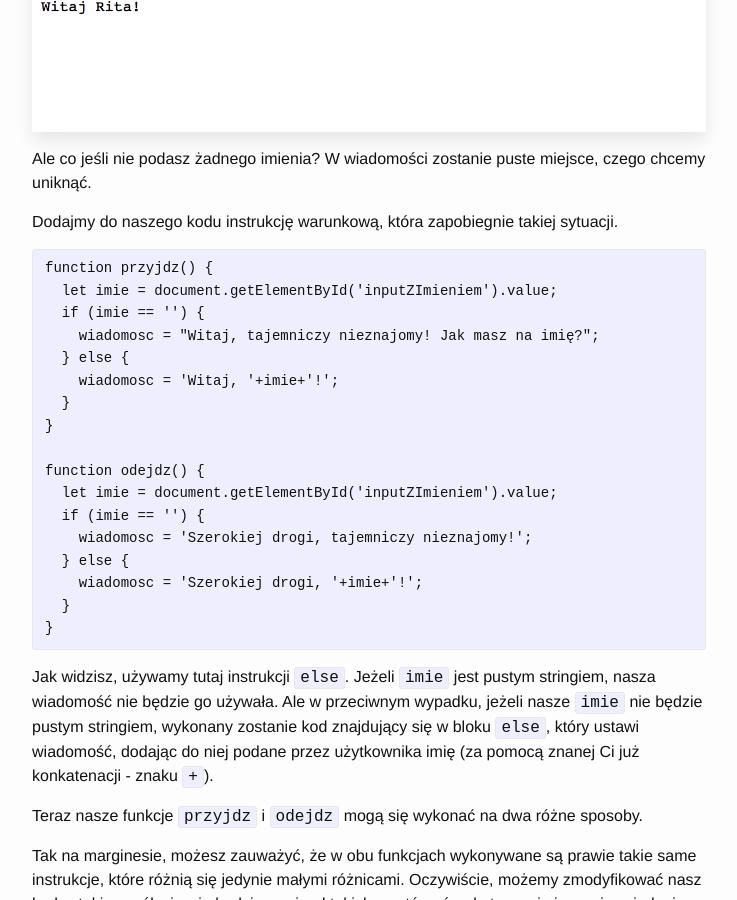
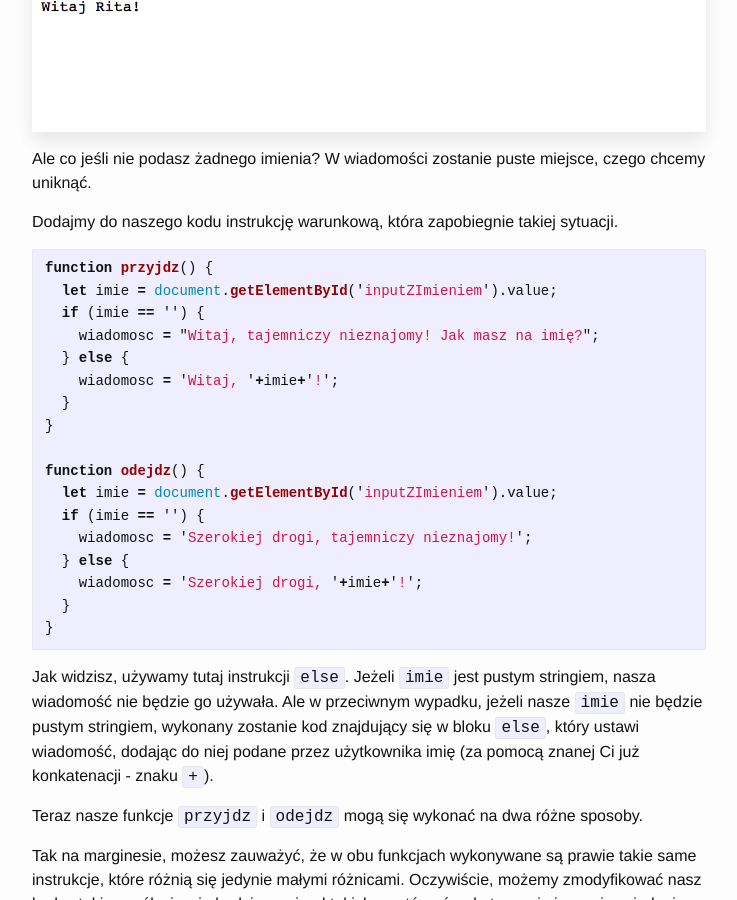
Before and after one commit to doITforAlex/JavaScript, a Jekyll site: the page built from _steps/step4-instrukcje-warunkowe.md, in a window 1280 px wide and 900 px high, scrolled down 1610 px. Shown: the whole window, without its empty margins (411-1148 px from the left). Built offline with Jekyll 4.4.1, drawn with Linux system fonts in a browser that asks for light colours; nearby versions of some CDN libraries; some of the changed text lies outside the part shown.

Commit message:
lowercase language name in code block

````diff
--- a/_steps/step4-instrukcje-warunkowe.md
+++ b/_steps/step4-instrukcje-warunkowe.md
@@ -67,7 +67,7 @@ Ale co jeśli nie podasz żadnego imienia? W wiadomości zostanie puste miejsce,
 
 Dodajmy do naszego kodu instrukcję warunkową, która zapobiegnie takiej sytuacji.
 
-```JavaScript
+```javascript
 function przyjdz() {
   let imie = document.getElementById('inputZImieniem').value;
   if (imie == '') {
@@ -151,7 +151,7 @@ Tak samo jak w przypadku operatora `&&`, używając operatora `||` możesz łąc
 
 W przeciwieństwie do operatorów `&&` i `||`, negacja logiczna umieszczana jest przed wyrażeniem, żeby odwrócić jego wartość logiczną (z `true` na `false` albo z `false` na `true`).
 
-```JavaScript
+```javascript
 if (!zgodaUzytkownika) {
 
 }
@@ -171,7 +171,7 @@ I tak, przykładowo, załóżmy, że chcemy stworzyć formularz, w którym:
 
 Poniższe wyrażenie `if` nie działa jednak do końca tak, jak byśmy chcieli.
 
-```JavaScript
+```javascript
 if (wiek >= 18 || zgodaRodzica && zgodaUzytkownika) {
 
 }
````
Also changed, not shown: _steps/step5-tablice.md (+2 -2 lines), _steps/step7-funkcje.md (+1 -1 lines).
